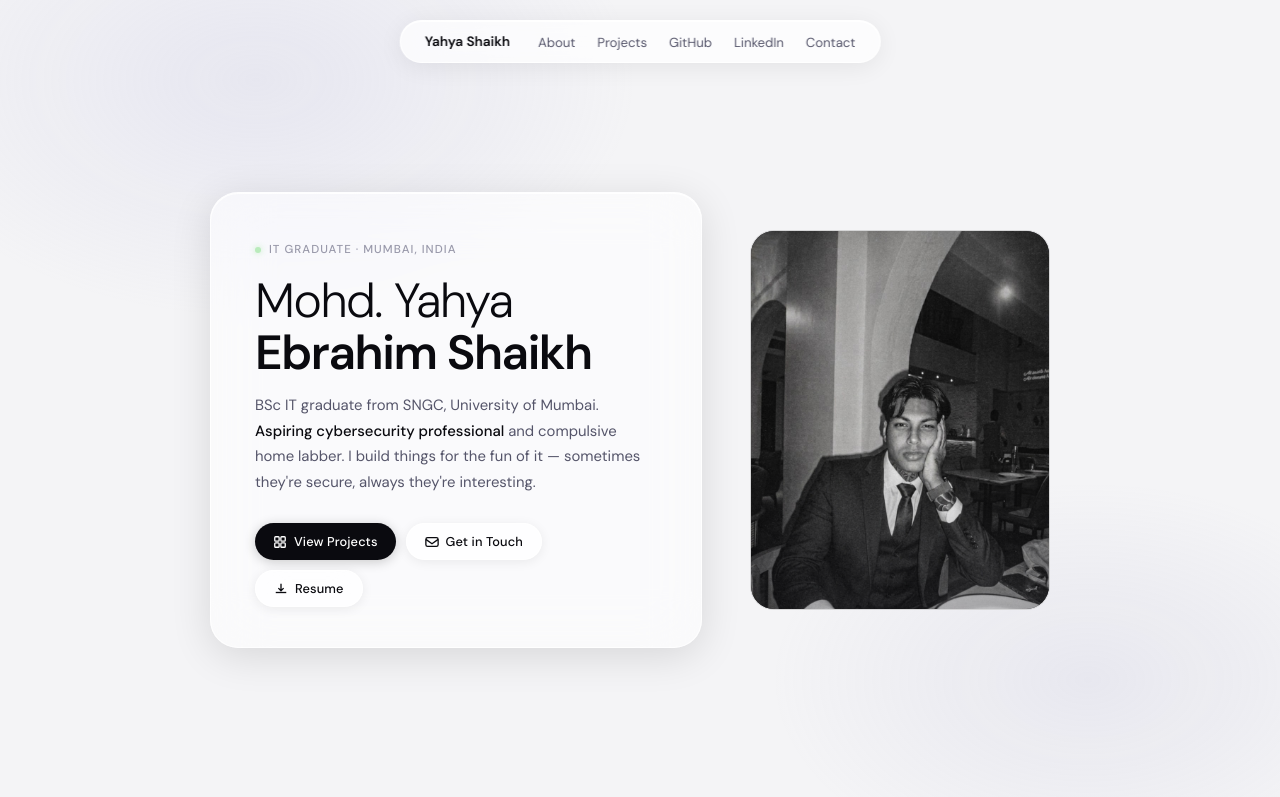
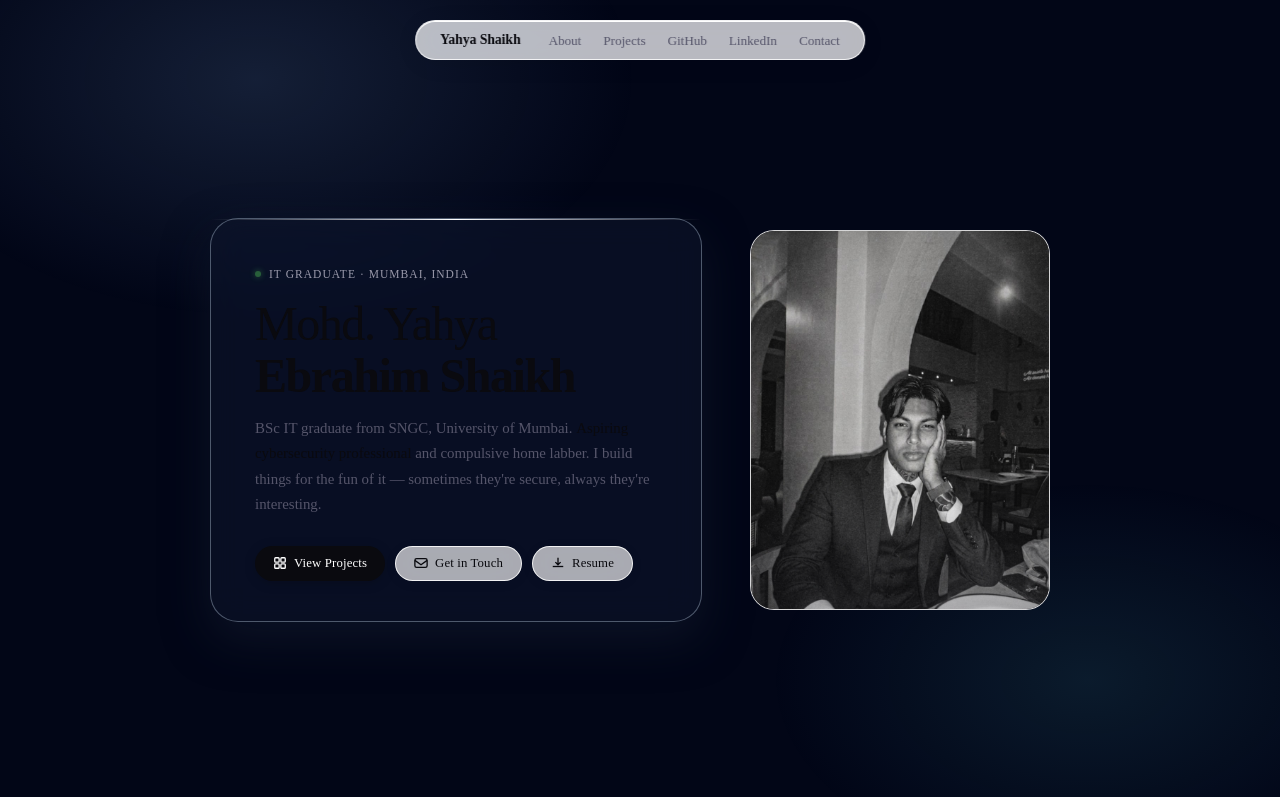
Before and after one commit to greekyahya/yahya-portfolio, a plain HTML site: page index.html in a window 1280 px wide. Shown: the top 797 px of the page. Drawn offline with Linux system fonts and the light colour scheme.

Commit message:
Update index.html

```diff
--- a/index.html
+++ b/index.html
@@ -27,27 +27,41 @@
     html { scroll-behavior: smooth; }
 
 body {
-      font-family: 'DM Sans', system-ui, sans-serif;
-      background: var(--off-white);
-      color: var(--text-primary);
-      min-height: 100vh;
-      overflow-x: hidden;
-      -webkit-font-smoothing: antialiased;
+  position: relative;
+  background-color: #020617; /* dark slate base */
+  overflow: hidden;
 }
 
 body::before {
   content: '';
-      position: fixed; top: -20%; left: -10%;
-      width: 60%; height: 60%;
-      background: radial-gradient(ellipse, rgba(180,180,220,0.2) 0%, transparent 70%);
-      pointer-events: none; z-index: 0;
+  position: fixed;
+  top: -20%;
+  left: -10%;
+  width: 60%;
+  height: 60%;
+  background: radial-gradient(
+    ellipse,
+    rgba(120, 160, 220, 0.16) 0%,
+    transparent 70%
+  );
+  pointer-events: none;
+  z-index: 0;
 }
+
 body::after {
   content: '';
-      position: fixed; bottom: -10%; right: -10%;
-      width: 50%; height: 50%;
-      background: radial-gradient(ellipse, rgba(160,160,200,0.14) 0%, transparent 70%);
-      pointer-events: none; z-index: 0;
+  position: fixed;
+  bottom: -10%;
+  right: -10%;
+  width: 50%;
+  height: 50%;
+  background: radial-gradient(
+    ellipse,
+    rgba(80, 180, 200, 0.12) 0%,
+    transparent 70%
+  );
+  pointer-events: none;
+  z-index: 0;
 }
 
     /* ── NAV ── */
@@ -155,13 +169,13 @@
 
     /* Glass card */
     .hero-card {
-      background: var(--glass);
-      backdrop-filter: blur(28px) saturate(200%);
+      background: rgba(15, 23, 42, 0.55);  /* dark slate with ~55% opacity */
+      backdrop-filter: blur(18px) saturate(130%);
       -webkit-backdrop-filter: blur(28px) saturate(200%);
-      border: 1px solid var(--glass-border);
+      border: 1px solid rgba(148, 163, 184, 0.5);
       border-radius: 28px;
       padding: 44px 44px 40px;
-      box-shadow: var(--glass-shadow);
+      box-shadow: 0 18px 45px rgba(15, 23, 42, 0.75);
       position: relative;
     }
     .hero-card::before {
```
Lines whose indentation alone changed are shown as unchanged.
